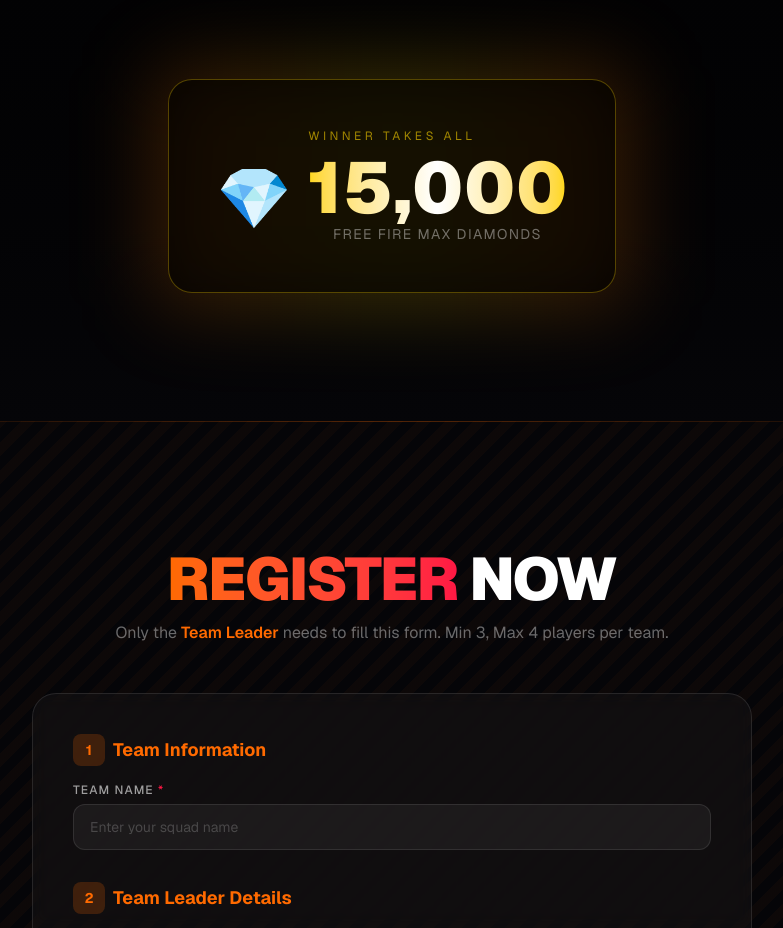
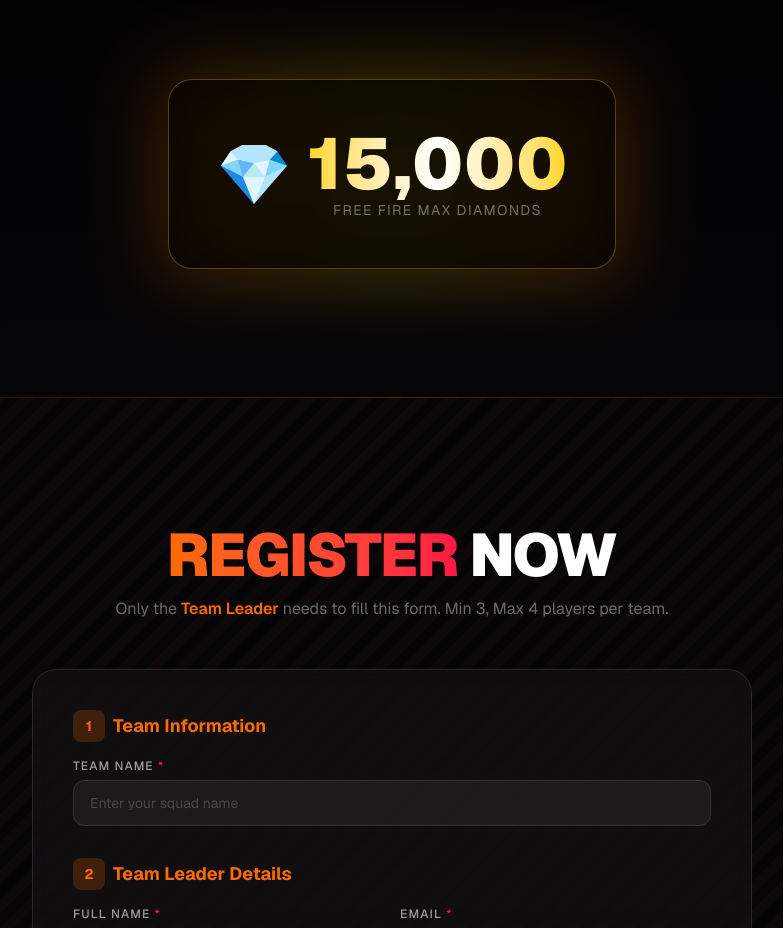
Before and after one commit to notUbaid/Free-Fire, a Next.js app: page / in a window 1280 px wide. Shown: the part 3565-4493 px from the top of the page, without its empty margins (248-1031 px from the left). Built offline with nearby package versions, Linux system fonts and the light colour scheme.

Commit message:
Remove Winner Takes All from rules section

```diff
--- a/src/components/RulesSection.tsx
+++ b/src/components/RulesSection.tsx
@@ -124,7 +124,6 @@
           <div className="inline-block relative">
             <div className="absolute -inset-4 bg-gradient-to-r from-ff-orange/20 via-ff-yellow/20 to-ff-orange/20 rounded-3xl blur-2xl" />
             <div className="relative bg-black/60 backdrop-blur-sm border border-ff-yellow/30 rounded-3xl p-8 sm:p-12">
-              <p className="text-ff-yellow/60 text-xs uppercase tracking-[0.3em] mb-2">Winner Takes All</p>
               <div className="flex items-center justify-center gap-3 sm:gap-4">
                 <span className="text-4xl sm:text-6xl">💎</span>
                 <div>
```
